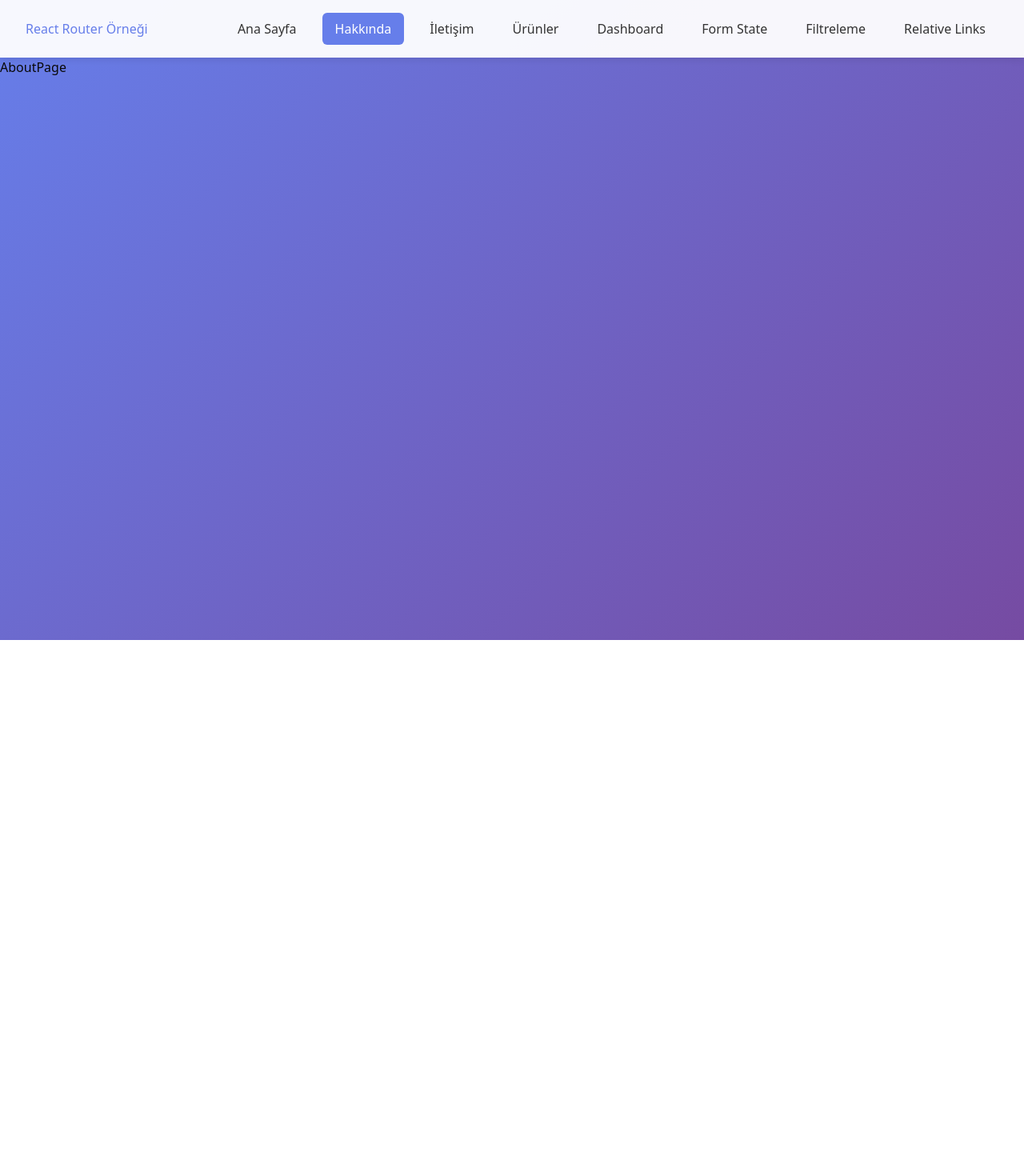
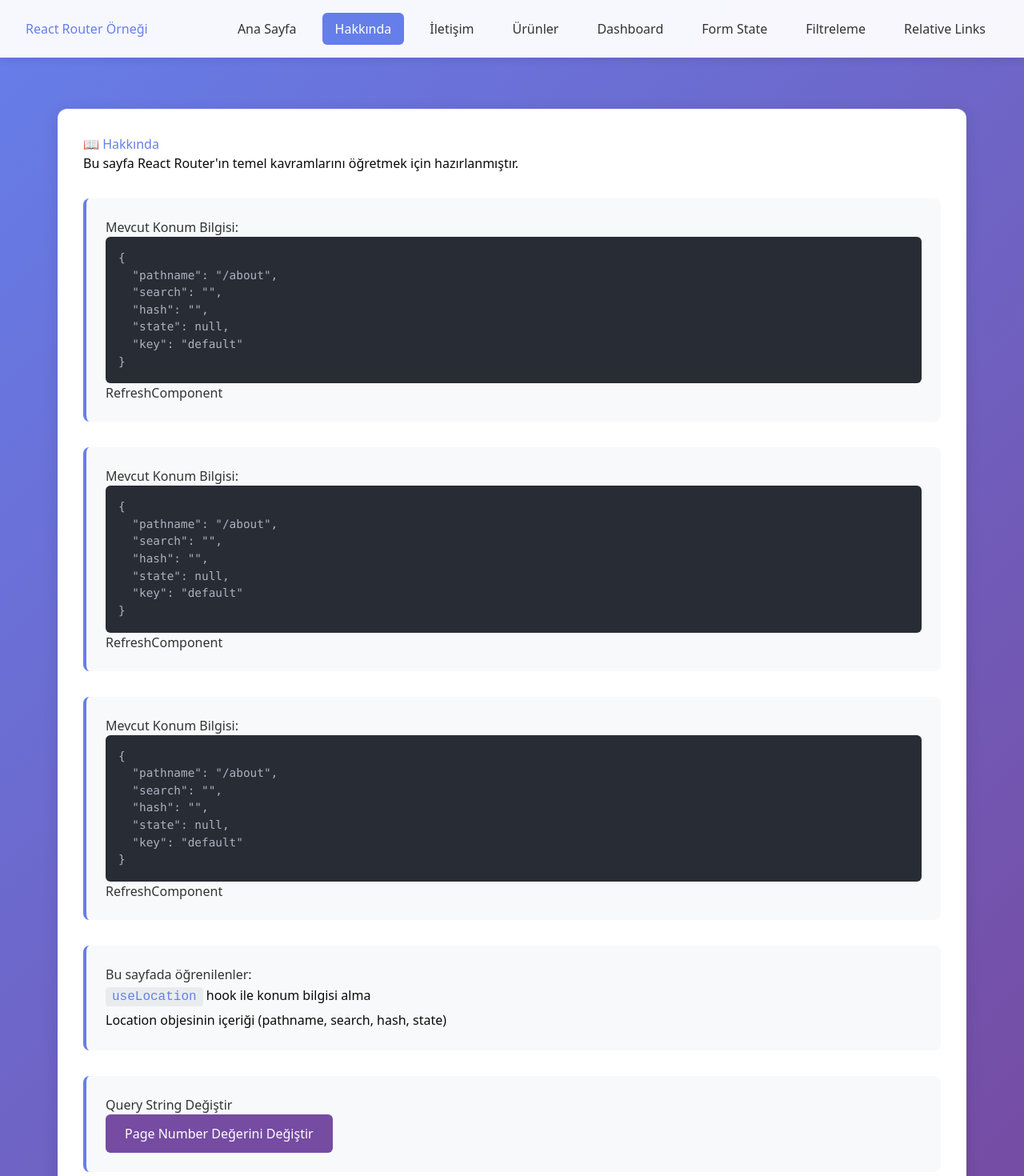
Before and after one commit to Sayzera/react-2-emre-bey-ts, a React (Vite) app: page /about in a window 1280 px wide. Shown: the top 1470 px of the page at 80% size. Before the commit the page ends 800 px from the top, so only its background shows below. Built offline with nearby package versions, Linux system fonts and the light colour scheme.

Commit message:
feat: Add routing and components for Contact and enhance About and User pages

```diff
--- a/src/views/react-router/index.tsx
+++ b/src/views/react-router/index.tsx
@@ -5,6 +5,37 @@ import HomePage from "./pages/home/home-page";
 import AboutPage from "./pages/about/about-page";
 import UserPage from "./pages/user/user-page";
 import ProductsPage from "./pages/products/products-page";
+import Contact from "./pages/contact";
+import type { JSX } from "react";
+
+interface PathListProps {
+  path: string;
+  component: JSX.Element;
+}
+
+
+const pathList: PathListProps[] = [
+  {
+    path: "/",
+    component:<HomePage />,
+  },
+  {
+    path: "/about",
+    component: <AboutPage/>,
+  },
+  {
+    path: "/products",
+    component: <ProductsPage/>,
+  },
+  {
+    path: "/user:id",
+    component: <UserPage />,
+  },
+  {
+    path: "/iletisim",
+    component: <Contact />,
+  },
+];
 
 const ReactRouterMain = () => {
   return (
@@ -89,13 +120,17 @@ const ReactRouterMain = () => {
             </NavLink>
           </div>
         </nav>
-        <Routes>
-          {/* Basit Route tanımı */}
-          <Route path="/" element={<HomePage />} />
-          <Route path="/about" element={<AboutPage />} />
-          <Route path="/products" element={<ProductsPage />} />
-          <Route path="/user/:id" element={<UserPage />} />
-        </Routes>
+        <div className="main-content">
+          <Routes>
+            {/* Basit Route tanımı */}
+
+             {
+              pathList.map((pathItem) => (
+                 <Route path={pathItem.path} element={pathItem.component} />
+              ))
+             }
+          </Routes>
+        </div>
       </div>
     </BrowserRouter>
   );
--- a/src/views/react-router/pages/about/about-page.tsx
+++ b/src/views/react-router/pages/about/about-page.tsx
@@ -1,10 +1,95 @@
+import { useLocation, useSearchParams } from "react-router-dom";
+import RefreshComponent from "./components/refresh-component";
+import { useEffect } from "react";
 
-
+const state: {
+  [key: string]: unknown;
+} = {};
 
 function AboutPage() {
+  // TODO: Hash nedir ?
+  // TODO: url karekter sınırı nedir
+  const location = useLocation();
+  state[location.key] = "deneme";
+  const [searchParams, setSearchParams] = useSearchParams();
+
+  const pageNumber = searchParams.get("pageNumber");
+  const userId = searchParams.get("userId");
+
+  useEffect(() => {
+    const el = document.getElementById(location.hash.replace("#", ""));
+
+    if (el) {
+      el.scrollIntoView({ behavior: "smooth", block: "start" });
+    }
+  }, [location.hash]);
+
+  const changeQueryString = (key: string, value: string) => {
+    setSearchParams({
+      [key]: value,
+    });
+  };
+
   return (
-    <div>AboutPage</div>
-  )
+    <div className="page-container">
+      <h1>📖 Hakkında</h1>
+      <p>
+        Bu sayfa React Router'ın temel kavramlarını öğretmek için
+        hazırlanmıştır.
+
+        {pageNumber} {userId}
+      </p>
+
+      <div className="info-box">
+        <h3>
+          Mevcut Konum Bilgisi:
+          <pre>{JSON.stringify(location, null, 2)}</pre>
+          <RefreshComponent key={location.key} />
+        </h3>
+      </div>
+
+      <div className="info-box">
+        <h3>
+          Mevcut Konum Bilgisi:
+          <pre>{JSON.stringify(location, null, 2)}</pre>
+          <RefreshComponent key={location.key} />
+        </h3>
+      </div>
+
+      <div className="info-box">
+        <h3>
+          Mevcut Konum Bilgisi:
+          <pre>{JSON.stringify(location, null, 2)}</pre>
+          <RefreshComponent key={location.key} />
+        </h3>
+      </div>
+
+      <div className="info-box">
+        <h3>Bu sayfada öğrenilenler:</h3>
+        <ul>
+          <li>
+            <code>useLocation</code> hook ile konum bilgisi alma
+          </li>
+          <li>Location objesinin içeriği (pathname, search, hash, state)</li>
+        </ul>
+      </div>
+
+      <div className="info-box" id="deneme">
+        <h3>Query String Değiştir</h3>
+        <button
+          className="btn btn-secondary"
+          onClick={() => {
+            changeQueryString(
+              "pageNumber",
+              Math.floor(Math.random() * 10).toString()
+            );
+          }}
+        >
+          Page Number Değerini Değiştir
+        </button>
+      </div>
+    </div>
+  );
 }
 
-export default AboutPage
+export default AboutPage;
--- /dev/null
+++ b/src/views/react-router/pages/about/components/refresh-component.tsx
@@ -0,0 +1,10 @@
+
+
+function RefreshComponent() {
+    console.log("Work")
+  return (
+    <div>RefreshComponent</div>
+  )
+}
+
+export default RefreshComponent
--- /dev/null
+++ b/src/views/react-router/pages/contact/index.tsx
@@ -0,0 +1,49 @@
+function Contact() {
+
+    /**
+     * TODO: Query String kullanarak useEffect içersinde default olarak
+     * name, email alanlarında random değer atayınız burda değer atayacağımız kısımda sayfa kesinlikle
+     * yenilenmemelidir.
+     *
+     * Parametreleri ayarla kısmında random değerler ekleyeceğiz (name,email)
+     * reset ile bu değerleri ve urlde olan query stirngleri temizleyeceğiz
+     */
+  return (
+    <div className="page-container">
+      <h1>📧 İletişim</h1>
+
+      <div className="info-box">
+        <h3>Query Parametreleri:</h3>
+        <p>
+          <strong>name:</strong>{" "}
+        </p>
+        <p>
+          <strong>email:</strong>{" "}
+        </p>
+
+        <div className="button-group">
+          <button className="btn btn-primary">Parametreleri Ayarla</button>
+          <button className="btn btn-secondary">Parametreleri Temizle</button>
+        </div>
+
+        <p className="hint">
+          URL'yi şu şekilde değiştirebilirsiniz:
+          /contact?name=Emre&email=emre@example.com
+        </p>
+      </div>
+
+      <div className="info-box">
+        <h3>Bu sayfada öğrenilenler:</h3>
+        <ul>
+          <li>
+            <code>useSearchParams</code> hook ile query string okuma
+          </li>
+          <li>Query parametrelerini güncelleme</li>
+          <li>URL'deki ?name=value&email=value formatı</li>
+        </ul>
+      </div>
+    </div>
+  );
+}
+
+export default Contact;
--- a/src/views/react-router/pages/home/home-page.tsx
+++ b/src/views/react-router/pages/home/home-page.tsx
@@ -1,18 +1,24 @@
-import { Link, useNavigate } from 'react-router-dom'
+import { Link, useNavigate } from "react-router-dom";
 
 function HomePage() {
   const navigate = useNavigate();
 
   const handleNavigate = () => {
-    navigate('/about')
-  }
+    navigate("/about");
+  };
 
   const handleUserNavigate = () => {
-    navigate('/user/123')
+    navigate("/user/123?pageNumber=2&userId=44", {
+      state: {
 
-  }
+        userId: 1,
+        userName: "Sezer Bölük",
+        token: "312321>£#we213>£#wqe13213e",
+      },
+    });
+  };
   return (
- <div className="page-container">
+    <div className="page-container">
       <h1>🏠 Ana Sayfa</h1>
       <p>React Router öğretim örneğine hoş geldiniz!</p>
 
@@ -28,18 +34,34 @@ function HomePage() {
         <Link to="/products" className="btn btn-link">
           Link ile Ürünlere Git
         </Link>
+
+        <Link
+          to={{
+            hash:'#deneme',
+            pathname: '/about',
+              search: "?pageNumber=2&userId=44",
+          }}
+          className="btn btn-link"
+
+        >
+          Hakkında Sayfasına Git
+        </Link>
       </div>
 
       <div className="info-box">
         <h3>Bu sayfada öğrenilenler:</h3>
         <ul>
-          <li><code>useNavigate</code> hook ile programatik yönlendirme</li>
-          <li><code>Link</code> component ile sayfa geçişi</li>
+          <li>
+            <code>useNavigate</code> hook ile programatik yönlendirme
+          </li>
+          <li>
+            <code>Link</code> component ile sayfa geçişi
+          </li>
           <li>Parametreli route'lara yönlendirme</li>
         </ul>
       </div>
     </div>
-  )
+  );
 }
 
-export default HomePage
+export default HomePage;
--- a/src/views/react-router/pages/user/user-page.tsx
+++ b/src/views/react-router/pages/user/user-page.tsx
@@ -1,9 +1,59 @@
-import { useParams } from "react-router-dom";
+import { useEffect } from "react";
+import { useNavigate, useParams } from "react-router-dom";
 
 function UserPage() {
-  const params = useParams();
-  console.log(params, 'params')
-  return <div>UserPage</div>;
+  const { id } = useParams<{ id: string }>();
+  const navigate = useNavigate();
+
+  useEffect(() => {
+      if(id) {
+        console.log('id var', id)
+      }
+  }, [id])
+
+  const goToAnotherUser = () => {
+    navigate('/user/' + Math.floor( Math.random() * 10))
+  }
+
+  const goBack = () => {
+    navigate(-1)
+  }
+
+  return (
+    <div className="page-container">
+      <h1>👤 Kullanıcı Detayı</h1>
+
+      <div className="info-box">
+        <h3>URL Parametresi:</h3>
+        <p>
+          Kullanıcı ID: <strong>{id}</strong>
+        </p>
+        <p className="hint">URL formatı: /user/:id (örnek: /user/123)</p>
+      </div>
+
+      <div className="button-group">
+        <button className="btn btn-primary" onClick={goToAnotherUser}>
+          Farklı Kullanıcıya Git (ID: 456)
+        </button>
+        <button className="btn btn-secondary" onClick={goBack}>Geri Git</button>
+      </div>
+
+      <div className="info-box">
+        <h3>Bu sayfada öğrenilenler:</h3>
+        <ul>
+          <li>
+            <code>useParams</code> hook ile URL parametrelerini okuma
+          </li>
+          <li>
+            Dinamik route tanımlama (<code>:id</code>)
+          </li>
+          <li>
+            <code>navigate(-1)</code> ile geri gitme
+          </li>
+        </ul>
+      </div>
+    </div>
+  );
 }
 
 export default UserPage;
```
